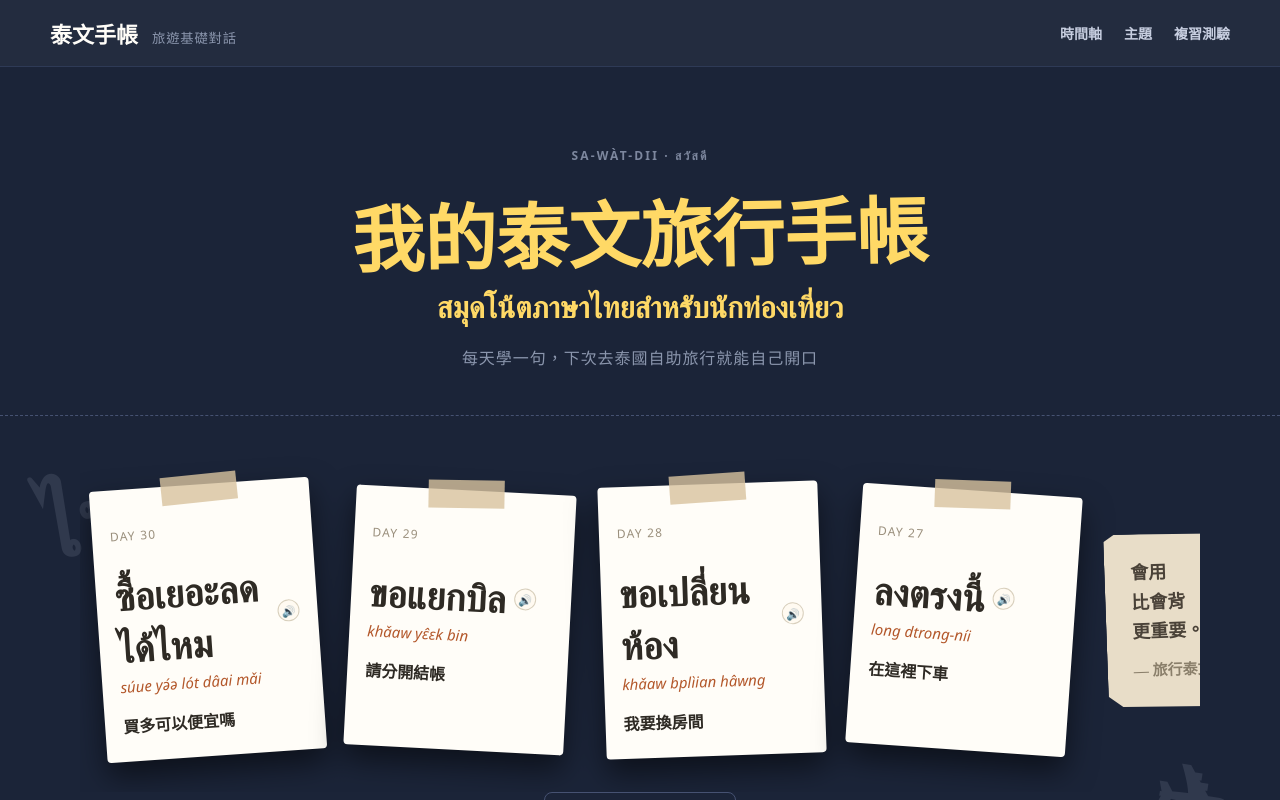
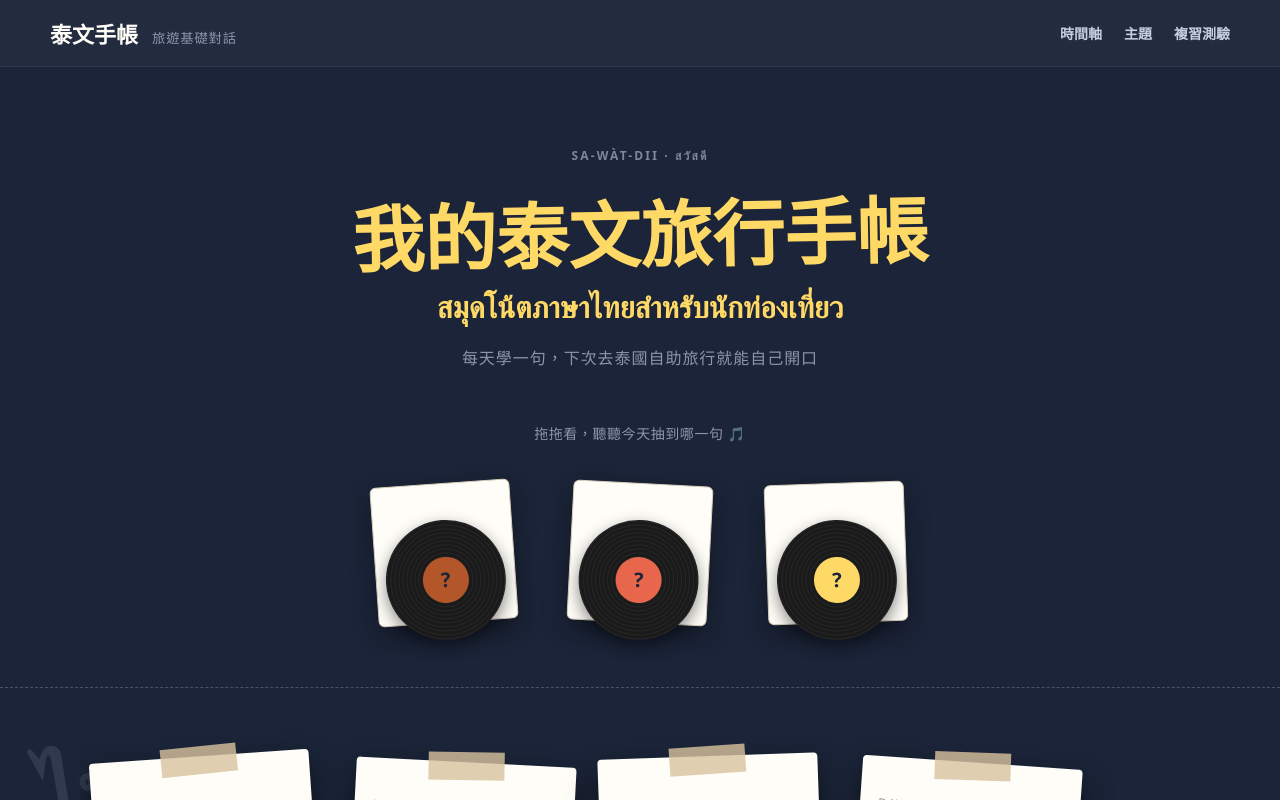
Before and after one commit to phineascarter-arch/thai-travel-notes, a React (Vite) app: page / in a window 1280 px wide. Shown: the top 800 px of the page. Built offline with nearby package versions, Linux system fonts and the light colour scheme.

Commit message:
Task 3: Add RecordWall container and wire into homepage
Picks 3 random notes via pickRandom and renders them as VinylRecord
sleeves right after the hero section, ahead of the polaroid wall.

```diff
--- a/src/App.tsx
+++ b/src/App.tsx
@@ -2,6 +2,7 @@ import { useEffect, useMemo, useState, type KeyboardEvent } from "react";
 import { CATEGORIES, sortedNotes, quizPool, type Category } from "./data/notes";
 import ReviewQuiz from "./components/ReviewQuiz";
 import NoteModal from "./components/NoteModal";
+import RecordWall from "./components/RecordWall";
 import SpeakButton from "./components/SpeakButton";
 import { recordVisitToday, getStreak } from "./lib/progress";
 
@@ -70,6 +71,8 @@ function App() {
         <p className="thai-title">สมุดโน้ตภาษาไทยสำหรับนักท่องเที่ยว</p>
         <p className="hero-sub">每天學一句，下次去泰國自助旅行就能自己開口</p>
       </section>
+
+      <RecordWall />
 
       <section className="note-wall" aria-label="精選筆記">
         <span className="doodle doodle-one">ไทย</span>
--- /dev/null
+++ b/src/components/RecordWall.tsx
@@ -0,0 +1,28 @@
+import { useState } from "react";
+import { sortedNotes } from "../data/notes";
+import { pickRandom } from "../lib/random";
+import VinylRecord from "./VinylRecord";
+
+const ACCENTS = ["rust", "orange", "gold"] as const;
+
+export default function RecordWall() {
+  const [picks] = useState(() => pickRandom(sortedNotes, 3));
+
+  if (picks.length === 0) return null;
+
+  return (
+    <section className="record-wall" aria-label="隨機複習唱片">
+      <p className="record-wall-hint">拖拖看，聽聽今天抽到哪一句 🎵</p>
+      <div className="record-row">
+        {picks.map((note, i) => (
+          <VinylRecord
+            key={note.day}
+            note={note}
+            accent={ACCENTS[i % ACCENTS.length]}
+            tilt={((i % 3) + 1) as 1 | 2 | 3}
+          />
+        ))}
+      </div>
+    </section>
+  );
+}
```
